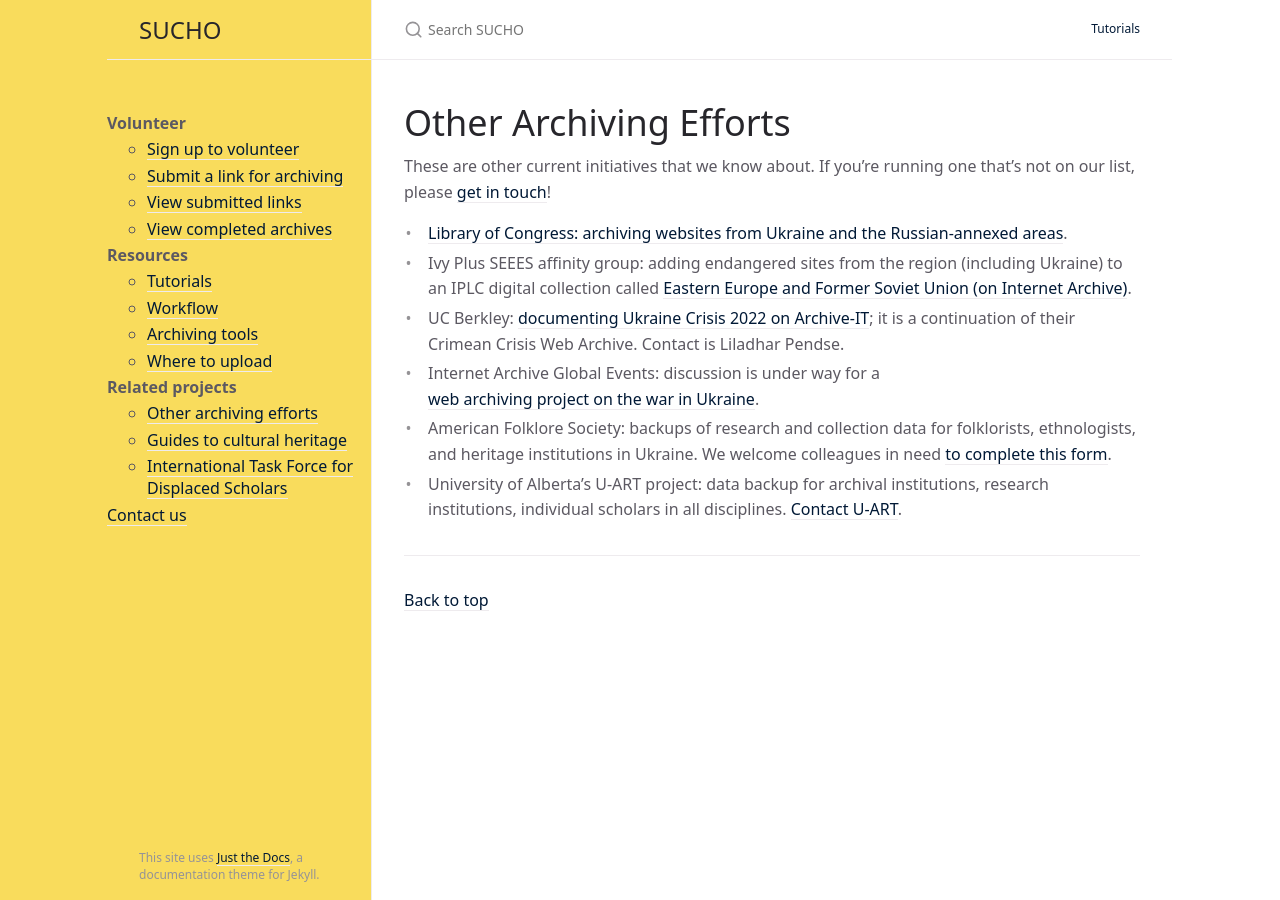
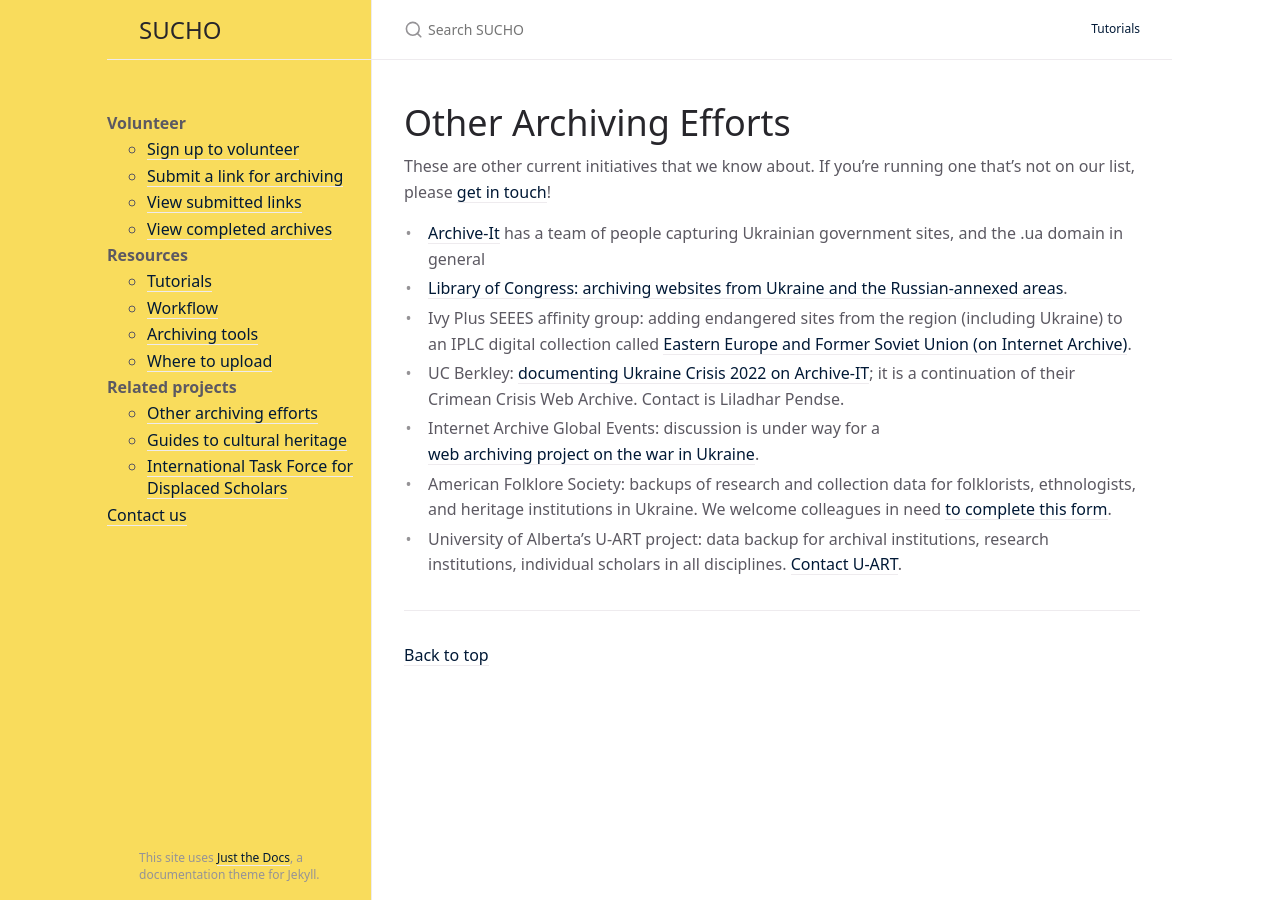
Before and after one commit to sucho-archiving/sucho-archiving.github.io, a Jekyll site: the page built from other-efforts.md, in a window 1280 px wide. Built offline with Jekyll 4.4.1, drawn with Linux system fonts in a browser that asks for light colours; our own code applies the rules of GitHub Pages for plain Markdown files.

Commit message:
Update other-efforts.md

```diff
--- a/other-efforts.md
+++ b/other-efforts.md
@@ -7,6 +7,7 @@
 
 These are other current initiatives that we know about. If you're running one that's not on our list, please [get in touch](contact)!
 
+- [Archive-It](https://archive-it.org/) has a team of people capturing Ukrainian government sites, and the .ua domain in general
 - [Library of Congress: archiving websites from Ukraine and the Russian-annexed areas](https://www.loc.gov/web-archives/?fa=language:russian%7Clocation:ukraine).
 - Ivy Plus SEEES affinity group: adding endangered sites from the region (including Ukraine) to an IPLC digital collection called [Eastern Europe and Former Soviet Union (on Internet Archive)](https://archive-it.org/collections/11360).
 - UC Berkley: [documenting Ukraine Crisis 2022 on Archive-IT](https://archive-it.org/collections/18809); it is a continuation of their Crimean Crisis Web Archive. Contact is Liladhar Pendse.
```
